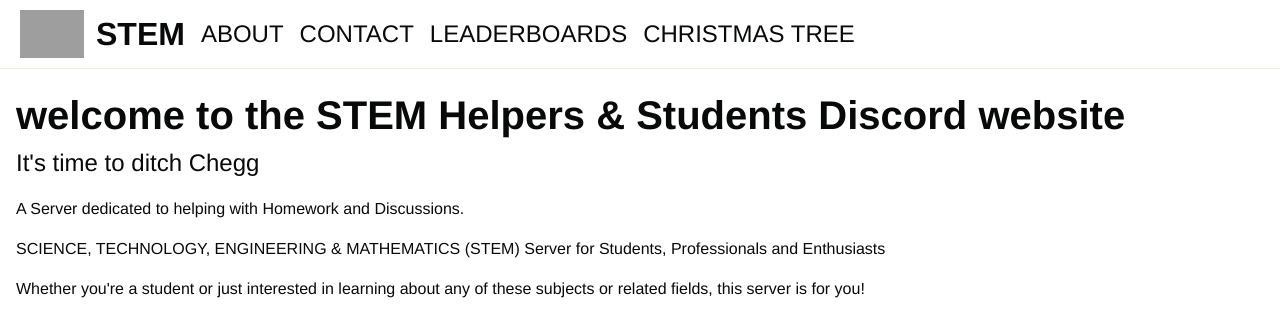
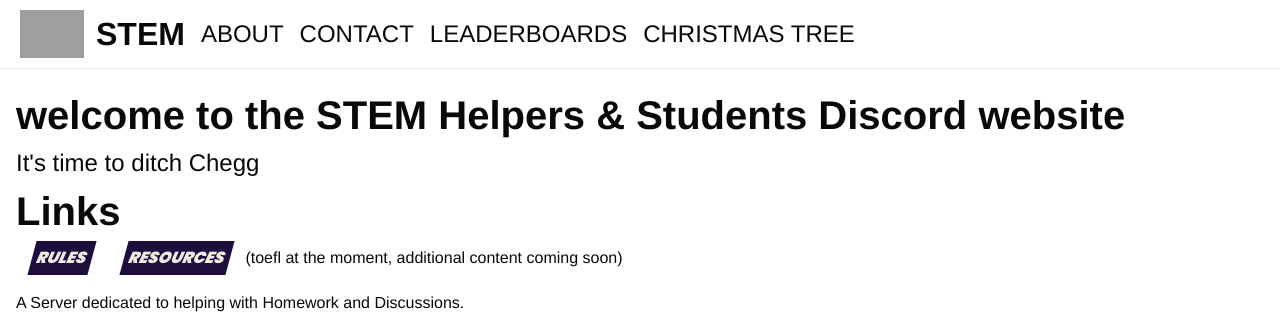
Before and after one commit to stem-discord/stem-help, a Vue app: page / in a window 1280 px wide. Shown: the top 325 px of the page. Built offline with nearby package versions, Linux system fonts and the light colour scheme; grey boxes are pictures that could not be loaded.

Commit message:
add links at home page

```diff
--- a/src/views/Home.vue
+++ b/src/views/Home.vue
@@ -2,6 +2,14 @@
   <div class="home">
     <h1>welcome to the STEM Helpers &amp; Students Discord website</h1>
     <h4>It's time to ditch Chegg</h4>
+
+    <h1>Links</h1>
+    <router-link to="/rules" class="button">RULES</router-link>
+    <router-link to="/toefl" class="button">RESOURCES</router-link>
+    <p class="inline">(toefl at the moment, additional content coming soon)</p>
+    <!-- <router-link to="/about">About</router-link> -->
+    <!-- <router-link to="/contact">Contact</router-link> -->
+    <!-- <router-link to="/faq">FAQ</router-link> -->
 
     <p>A Server dedicated to helping with Homework and Discussions.</p>
     <p>
@@ -20,6 +28,10 @@
     <p>
       <a href="https://discord.gg/stem"> discord.gg/stem</a>
 
+      <!-- <img alt="Vue logo" src="../assets/logo.png" /> -->
+      <!-- <HelloWorld msg="Welcome to Your Vue.js App" /> -->
+    </p>
+    <div style="background-color: #7289da; width: fit-content">
       <iframe
         src="https://discord.com/widget?id=493173110799859713&theme=dark"
         width="350"
@@ -27,11 +39,9 @@
         allowtransparency="true"
         frameborder="0"
         sandbox="allow-popups allow-popups-to-escape-sandbox allow-same-origin allow-scripts"
-      ></iframe>
-
-      <!-- <img alt="Vue logo" src="../assets/logo.png" /> -->
-      <!-- <HelloWorld msg="Welcome to Your Vue.js App" /> -->
-    </p>
+      >
+      </iframe>
+    </div>
   </div>
 </template>
 
@@ -44,12 +54,12 @@
 
 <script>
 // @ is an alias to /src
-import HelloWorld from "@/components/HelloWorld.vue";
+import Button from "@/components/Button.vue";
 
 export default {
   name: `Home`,
   components: {
-    // HelloWorld,
+    Button,
   },
 };
 </script>
```
